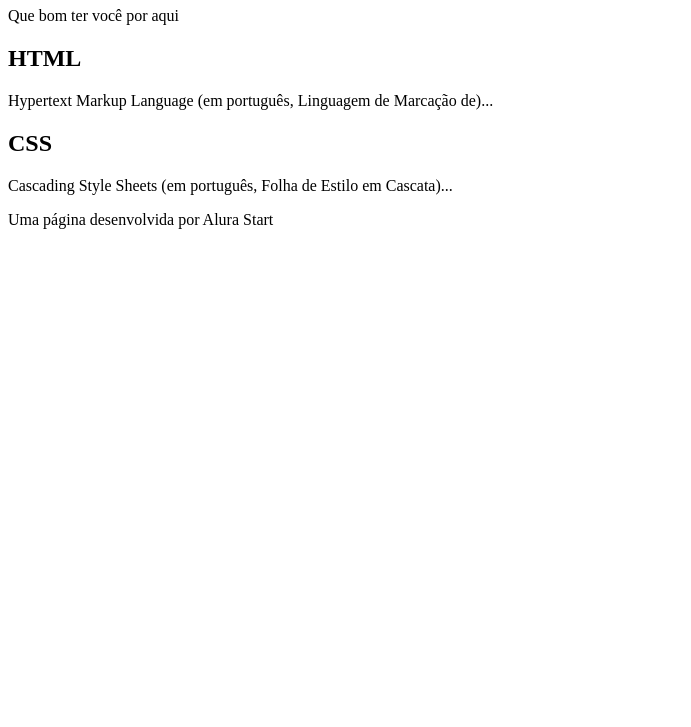
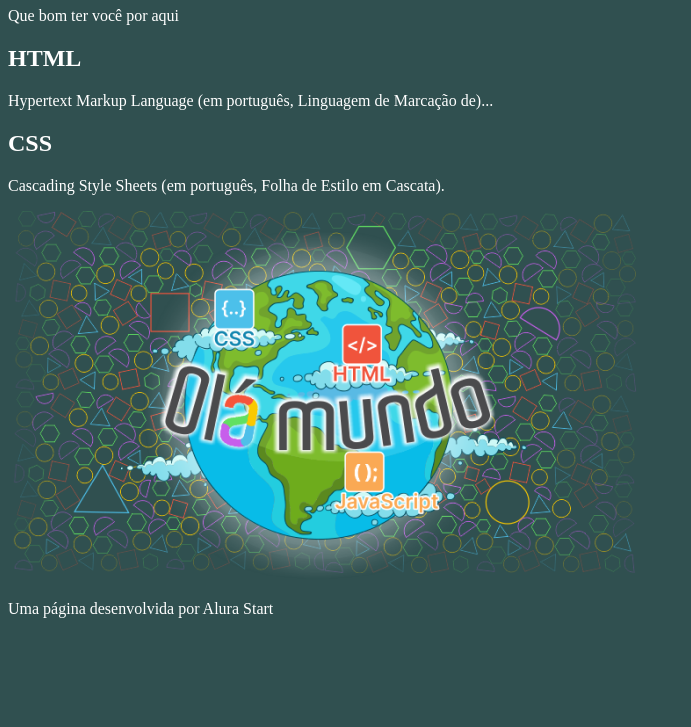
Before and after one commit to JAIROPEREIRA11/alomundoformadores2, a plain HTML site: page index.html in a window 1280 px wide. Shown: the part 73-800 px from the top of the page, without its empty margins (0-691 px from the left). Drawn offline with Linux system fonts and the light colour scheme.

Commit message:
atualizando so site com imagem e cores

```diff
--- a/index.html
+++ b/index.html
@@ -1,10 +1,13 @@
 <!DOCTYPE html>
 <html lang="en">
+
 <head>
     <meta charset="UTF-8">
     <meta name="viewport" content="width=device-width, initial-scale=1.0">
     <title>Hello World</title>
+    <link rel="stylesheet" href="style.css">
 </head>
+
 <body>
     <header>
         <h1>Hello World</h1>
@@ -12,15 +15,16 @@
     </header>
 
     <section>
-    <h2>HTML</h2>
-    <p>Hypertext Markup Language (em português, Linguagem
-        de Marcação de)...</p>
-    <h2>CSS</h2>
-    <p>Cascading Style Sheets (em português, Folha
-        de Estilo em Cascata)...</p>
+        <h2>HTML</h2>
+        <p>Hypertext Markup Language (em português, Linguagem de Marcação de)...</p>
+        <h2>CSS</h2>
+        <p>Cascading Style Sheets (em português, Folha de Estilo em Cascata).
+        </p>
+        <img src="img/Olá Mundo.png" alt="imagem DOCTYPE um globo mundi com o titulo Hello World">
     </section>
     <footer>
-    <p>Uma página desenvolvida por Alura Start</p>
+        <p>Uma página desenvolvida por Alura Start</p>
     </footer>
 </body>
+
 </html>
--- /dev/null
+++ b/style.css
@@ -0,0 +1,4 @@
+body {
+    background-color: #305050;
+    color: white;
+}
```
Also changed, not shown: img/Olá Mundo.png (added).
